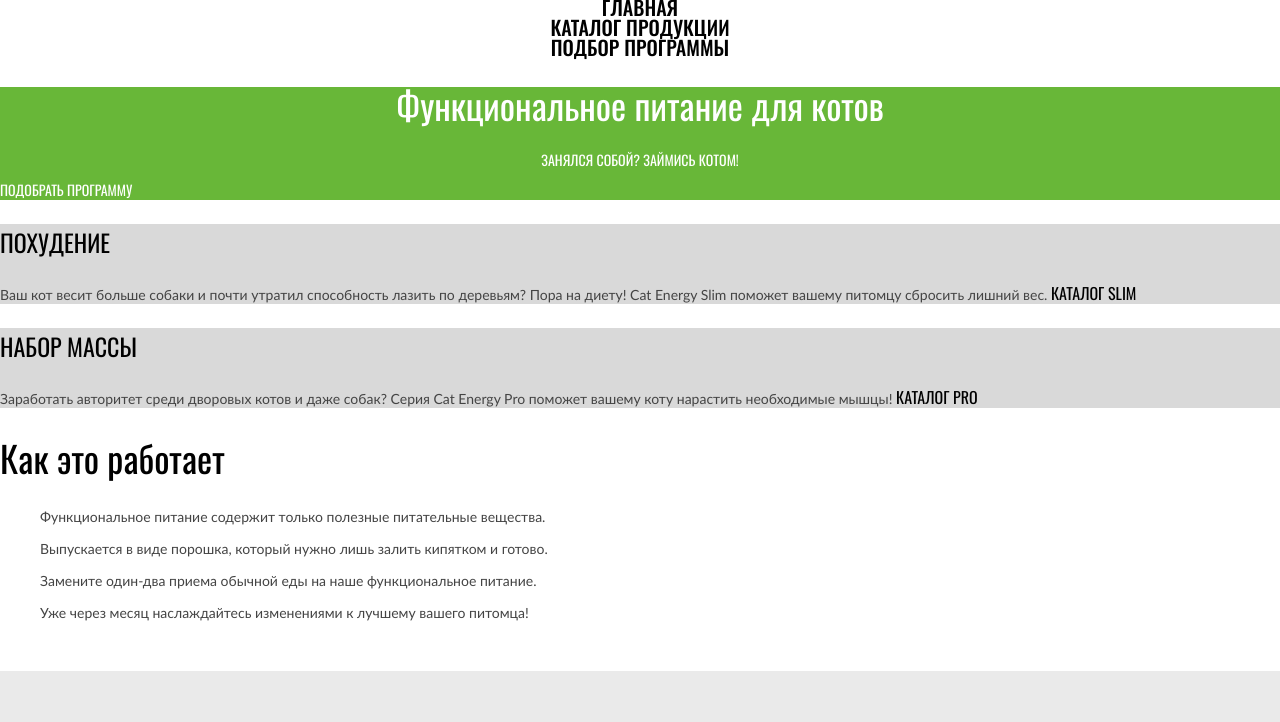
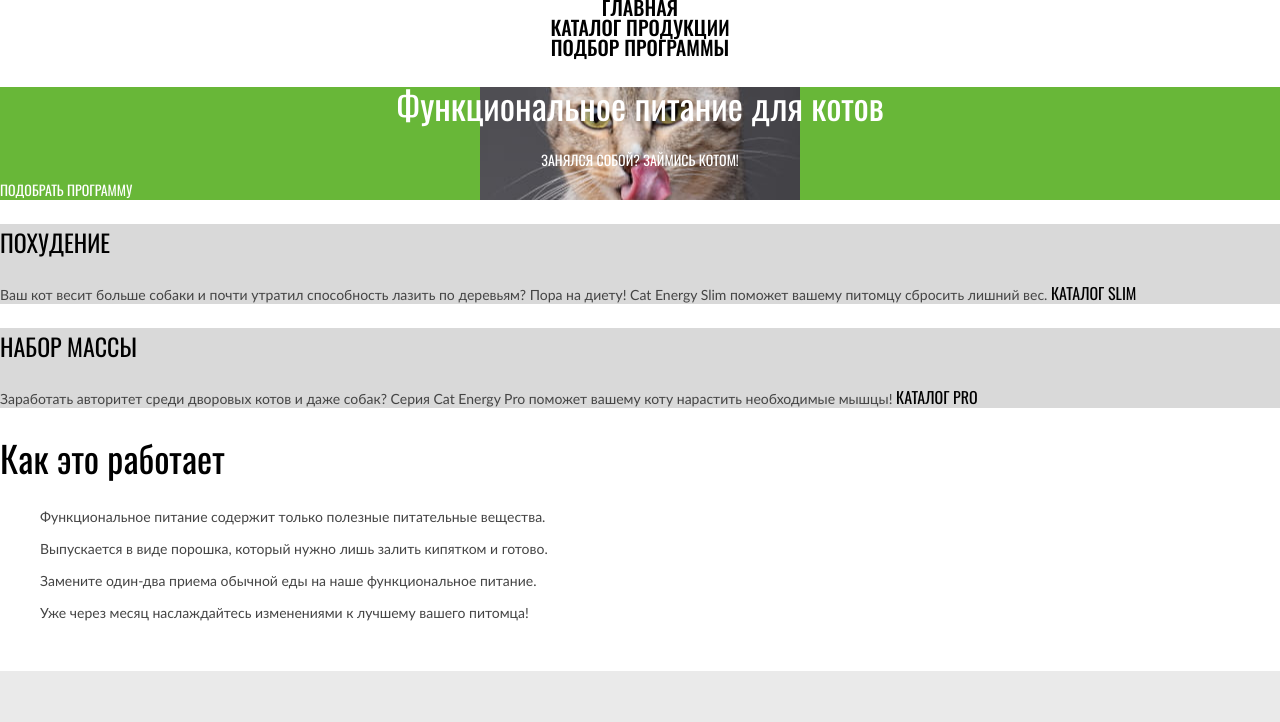
Before and after one commit to vetarara/2057771-cat-energy-28, a website: page source/index.html in a window 1280 px wide. Shown: the part 52-774 px from the top of the page. Drawn offline with nearby package versions, Linux system fonts and the light colour scheme; files that its build step writes are made by us from their sources.

Commit message:
добавлено фоновое изображение в индекс (lead)

```diff
--- a/source/less/blocks/lead.less
+++ b/source/less/blocks/lead.less
@@ -5,6 +5,9 @@
 
 .lead__header {
   background-color: #68b738;
+  background-image: url("../../img/index/index-background-cat.jpg"); //тут должна быть маска или это вообще должен быть svg?
+  background-repeat: no-repeat;
+  background-position: 50% 50%;
 }
 
 .lead__headline {
```
Also changed, not shown: source/img/index/index-background-cat.jpg (added).
